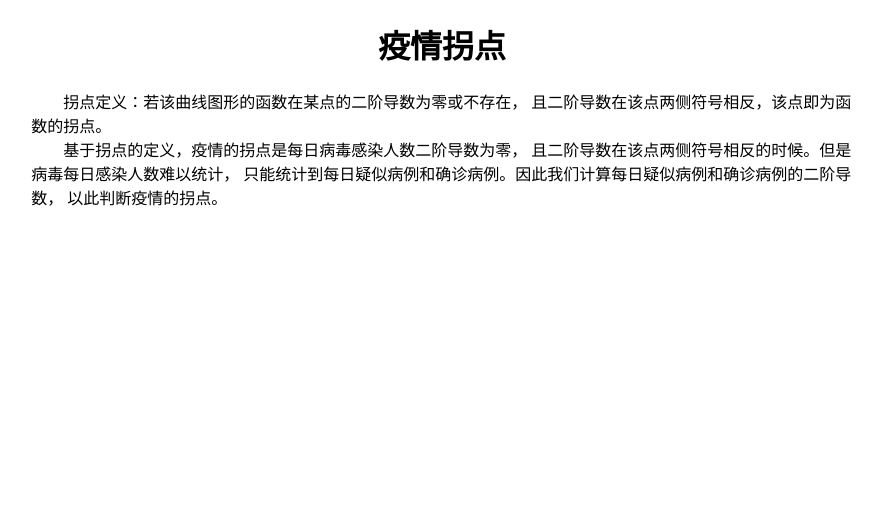
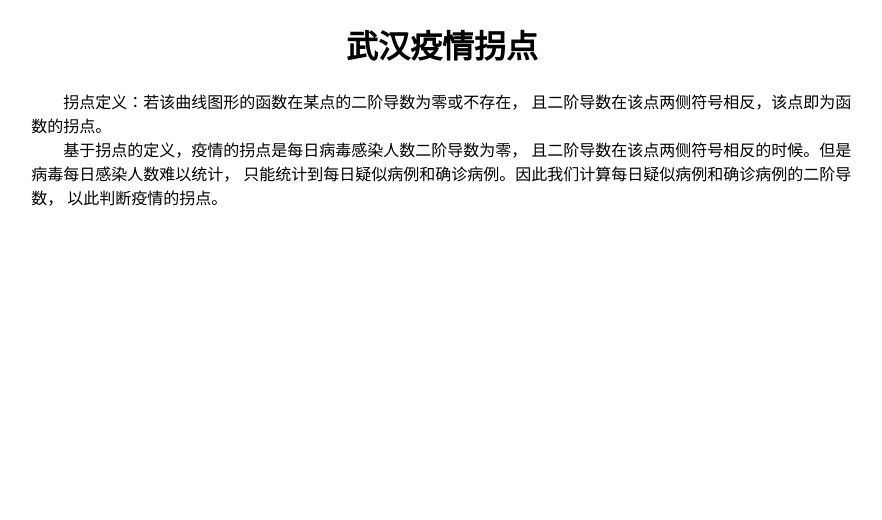
Before and after one commit to president000/Epidemic, a plain HTML site: page static/index.html in a window 1280 px wide. Shown: the whole page, without its empty margins (198-1080 px from the left). Drawn offline with nearby package versions, Linux system fonts and the light colour scheme; no server answers.

Commit message:
Update index.html

```diff
--- a/static/index.html
+++ b/static/index.html
@@ -3,7 +3,7 @@
 
 <head>
     <meta charset="utf-8">
-    <title>疫情拐点</title>
+    <title>武汉疫情拐点</title>
 </head>
 
 <body>
@@ -21,7 +21,7 @@
     </style>
     <div class="main">
         <div>
-            <h1 align="center">疫情拐点</h1>
+            <h1 align="center">武汉疫情拐点</h1>
             <p align="left">拐点定义：若该曲线图形的函数在某点的二阶导数为零或不存在，
                 且二阶导数在该点两侧符号相反，该点即为函数的拐点。
             </p>
```
